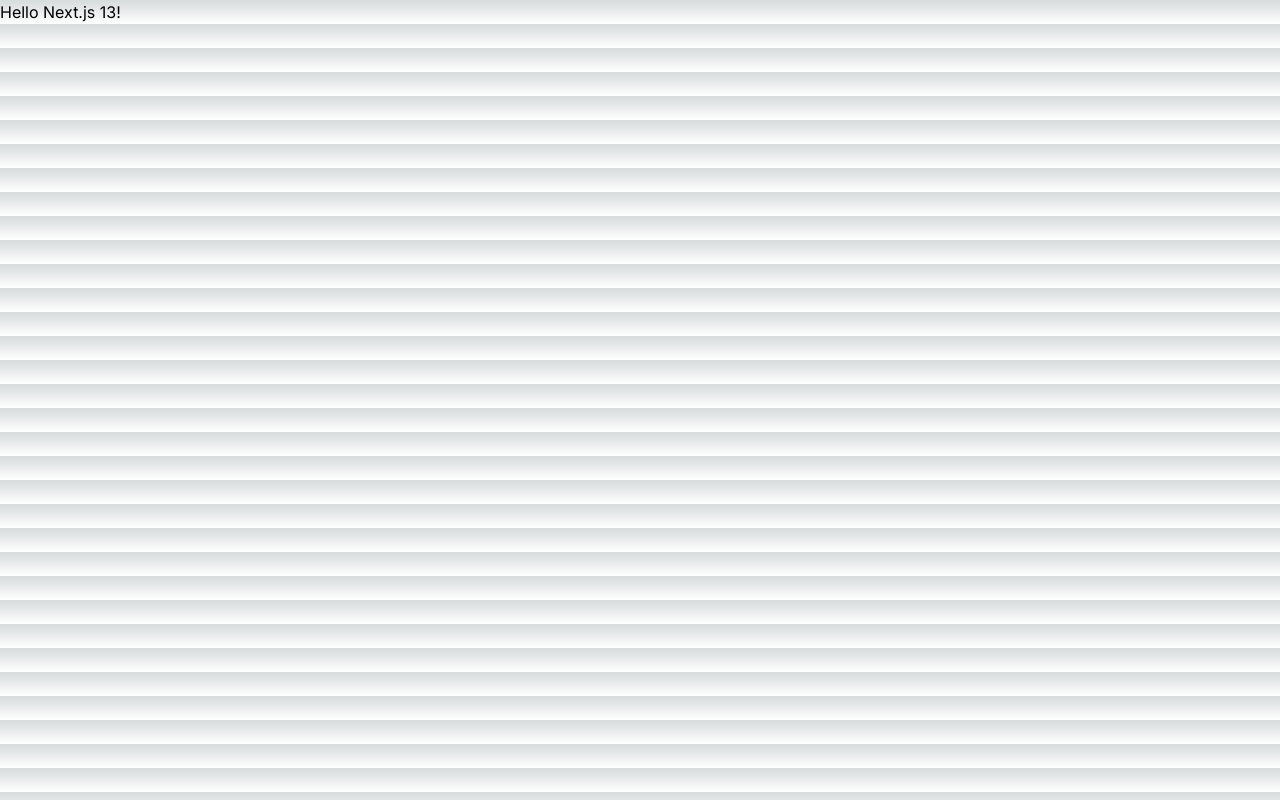
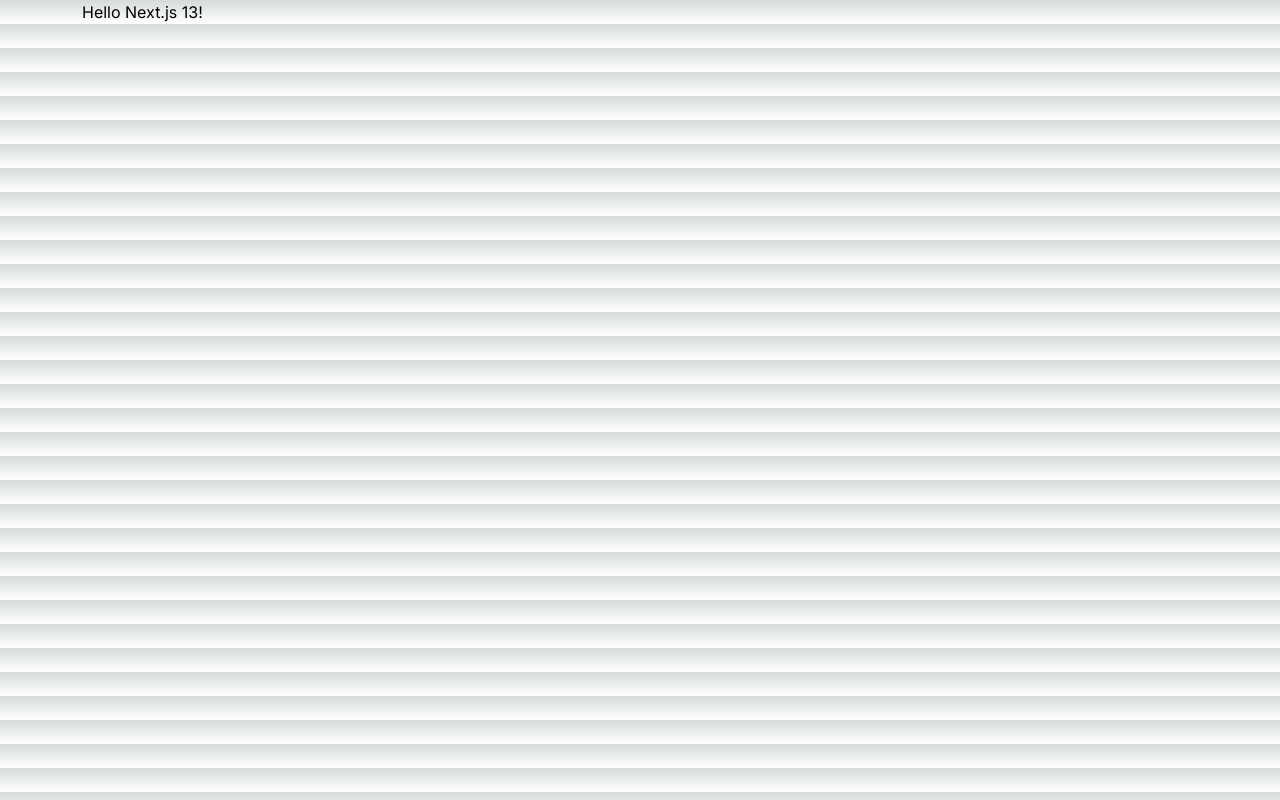
Before and after one commit to theallSparky/nextjs-13.4-image-gallery, a Next.js app: page /hello in a window 1280 px wide. Built offline with nearby package versions, Linux system fonts and the light colour scheme.

Commit message:
Imported / Added a container

```diff
--- a/src/app/layout.tsx
+++ b/src/app/layout.tsx
@@ -1,6 +1,7 @@
 import 'bootstrap/dist/css/bootstrap.min.css'
 import { Inter } from 'next/font/google'
 import './globals.css'
+import { Container } from 'react-bootstrap'
 
 const inter = Inter({ subsets: ['latin'] })
 
@@ -17,8 +18,9 @@ export default function RootLayout({
   return (
     <html lang="en">
       <body className={inter.className}>
-        <div></div>
+        <Container>
         {children}
+        </Container>
       </body>
     </html>
   )
```
